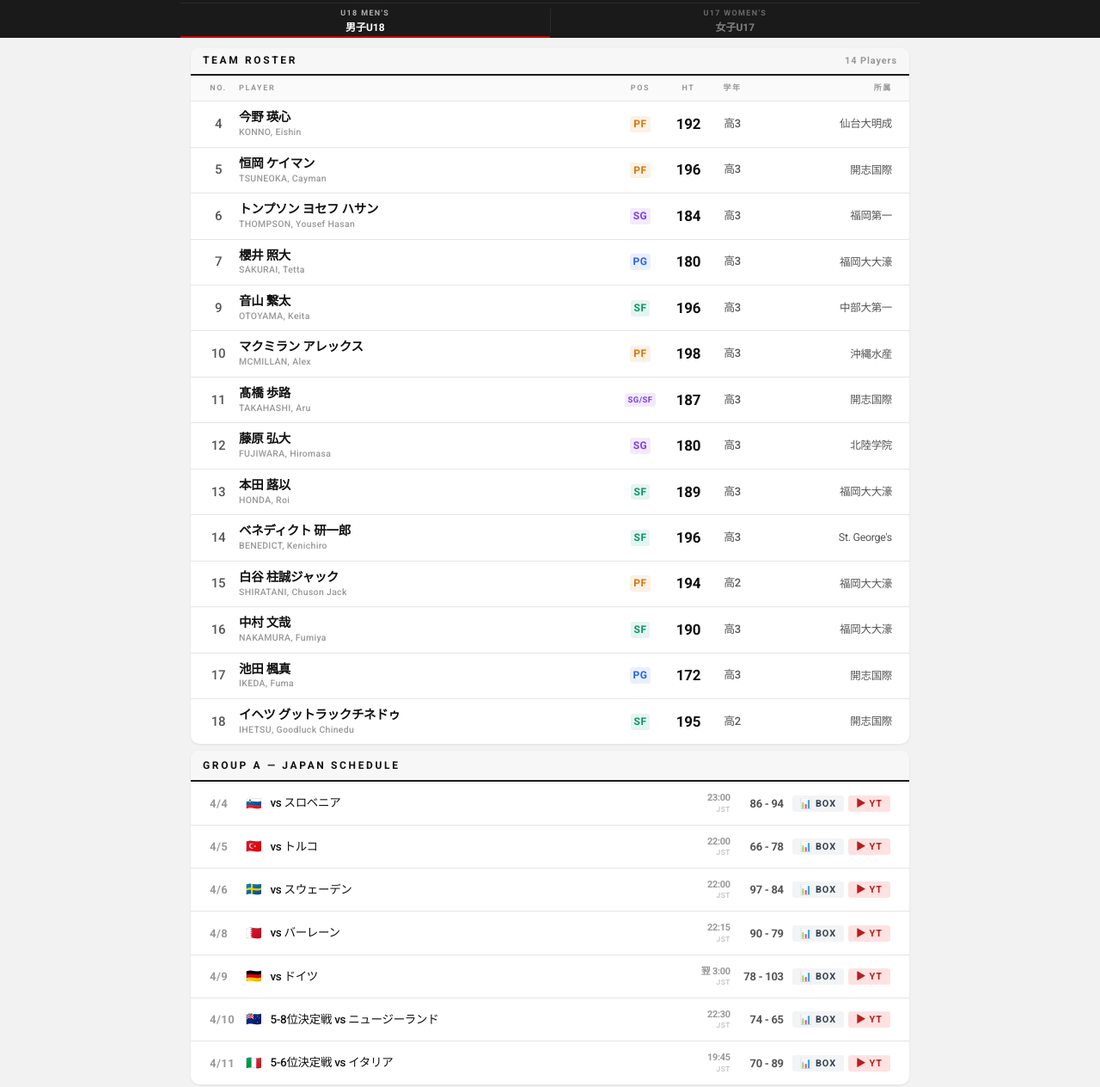
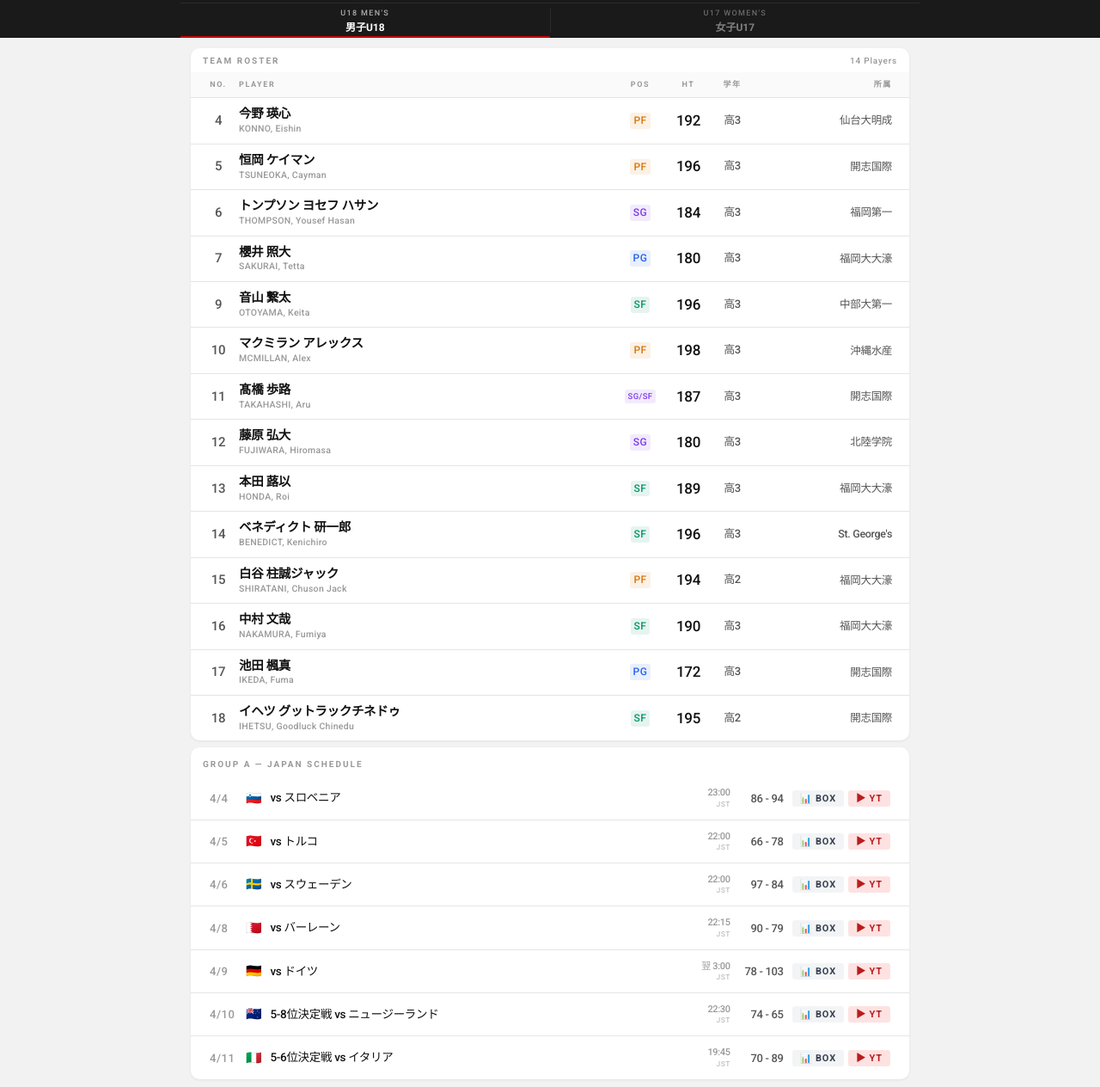
Before and after one commit to japanbasketball-cloud/ast2026, a plain HTML site: page index.html in a window 1280 px wide. Shown: the part 51-1315 px from the top of the page at 86% size. Drawn offline with Linux system fonts and the light colour scheme.

Commit message:
Add files via upload

```diff
--- a/index.html
+++ b/index.html
@@ -122,17 +122,16 @@
     box-shadow: 0 1px 3px rgba(0,0,0,0.07);
   }
   .roster-title-bar {
-    background: #F7F7F7; border-bottom: 2px solid #1A1A1A;
-    padding: 8px 14px 10px; display: flex; align-items: center; justify-content: space-between;
+    padding: 10px 14px 8px; display: flex; align-items: center; justify-content: space-between;
   }
   .roster-title {
     font-family: 'Roboto', sans-serif;
-    font-size: 12px; font-weight: 700; letter-spacing: 0.22em;
-    text-transform: uppercase; color: var(--text-primary);
+    font-size: 10px; font-weight: 700; letter-spacing: 0.2em;
+    text-transform: uppercase; color: var(--text-dim);
   }
   .roster-count {
     font-family: 'Roboto', sans-serif;
-    font-size: 11px; color: var(--text-dim); font-weight: 600; letter-spacing: 0.08em;
+    font-size: 10px; color: var(--text-dim); font-weight: 600; letter-spacing: 0.08em;
   }
   .col-head {
     display: grid;
@@ -206,12 +205,12 @@
     box-shadow: 0 1px 3px rgba(0,0,0,0.07);
   }
   .schedule-title-bar {
-    background: #F7F7F7; border-bottom: 2px solid #1A1A1A; padding: 8px 14px 10px;
+    padding: 10px 14px 8px;
   }
   .schedule-title {
     font-family: 'Roboto', sans-serif;
-    font-size: 12px; font-weight: 700; letter-spacing: 0.22em;
-    text-transform: uppercase; color: var(--text-primary);
+    font-size: 10px; font-weight: 700; letter-spacing: 0.2em;
+    text-transform: uppercase; color: var(--text-dim);
   }
   .game-row {
     display: flex; align-items: center; padding: 8px 14px;
@@ -273,12 +272,12 @@
     box-shadow: 0 1px 3px rgba(0,0,0,0.07);
   }
   .staff-title-bar {
-    background: #F7F7F7; border-bottom: 2px solid #1A1A1A; padding: 8px 14px 10px;
+    padding: 10px 14px 8px;
   }
   .staff-title {
     font-family: 'Roboto', sans-serif;
-    font-size: 12px; font-weight: 700; letter-spacing: 0.22em;
-    text-transform: uppercase; color: var(--text-primary);
+    font-size: 10px; font-weight: 700; letter-spacing: 0.2em;
+    text-transform: uppercase; color: var(--text-dim);
   }
   .staff-row {
     display: flex; align-items: center;
@@ -354,20 +353,17 @@
     .game-row { padding: 12px 22px; }
   }
 
-  /* Inter font tuning: Medium 500, tracking -0.04em, tnum+lnum, kerning */
-  body, .s, .s-tot, .sec-stat, .p-num, .p-name, .p-pos,
-  .team-score, .team-abbr, .team-record, .final-badge, .game-period, .game-meta,
-  .q-table th, .q-table td,
-  .sm-val, .sm-pct, .sm-label, .sm-head-team, .sm-head-title,
-  .totals-fix-inner, .sec-fix-inner, .fix-inner,
-  .section-title, .box-label, .dnp-cell, .t-btn {
+  /* Roboto font tuning: applied to every text node */
+  body, body * {
+    font-feature-settings: "tnum" 1, "lnum" 1, "kern" 1;
+  }
+  body {
     letter-spacing: -0.02em;
     line-height: 1.0;
-    font-feature-settings: "tnum" 1, "lnum" 1, "kern" 1;
   }
-  .s, .s-tot, .sec-stat, .p-num, .p-name,
-  .q-table td, .q-table th,
-  .sm-val, .sm-pct {
+  .p-num, .p-name, .p-name-en, .p-grade, .p-ht, .p-school,
+  .roster-count, .game-date, .game-time, .game-opponent, .game-result,
+  .meta-chip, .col-head, .tab-label, .pos-tag {
     font-weight: 500;
   }
 
```
